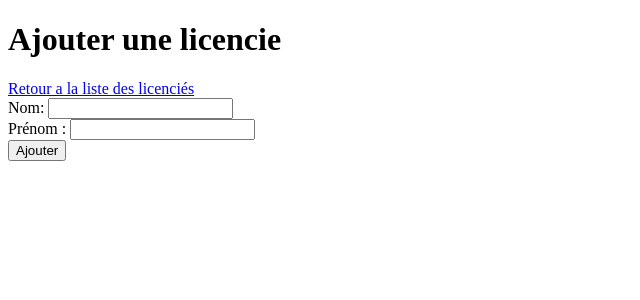
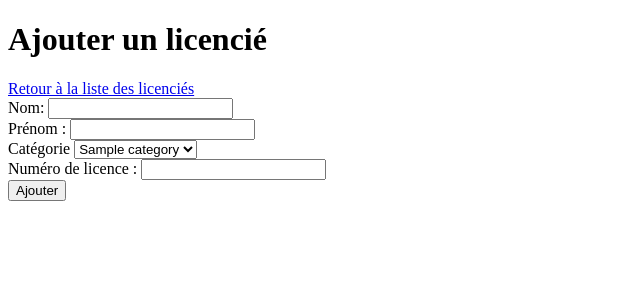
Before and after one commit to yeoem-dev/projet_pw, a PHP site: template views/licencie/add_licencie.php in a window 1280 px wide. Shown: the top 300 px of the page, without its empty margins (0-640 px from the left). Run offline with PHP 8.4, Linux system fonts and the light colour scheme; the template is opened without the code that fills it: most values are stand-ins (such as "Sample title", 1, 10 or a date in 2020).

Commit message:
Ajouter licencié ✔️

```diff
--- a/views/licencie/add_licencie.php
+++ b/views/licencie/add_licencie.php
@@ -2,12 +2,12 @@
 <html lang="fr">
 <head>
     <meta charset="UTF-8">
-    <title>Ajouter un licencie</title>
+    <title>Ajouter un licencié</title>
     <!-- Ajoutez ici vos liens CSS ou styles pour la mise en forme -->
 </head>
 <body>
-    <h1>Ajouter une licencie </h1>
-    <a href="../../views/licencie/home.php">Retour a la liste des licenciés</a>
+    <h1>Ajouter un licencié </h1>
+    <a href="../../views/licencie/home.php">Retour à la liste des licenciés</a>
 
     <form action="../../controllers/licencie/AddLicencieController.php" method="post">
         <label for="nomLicencie">Nom:</label>
@@ -17,7 +17,18 @@
         <input type="text" id="prenomLicencie" name="prenomLicencie" required><br>
 
         <!--Categorie-->
+        <label for="categorieId">Catégorie</label>
+        <select name="categorieId" id="categorieId">
+            <?php foreach ($categories as $categorie): ?>
+                <option value="<?= $categorie->getIdCategorie(); ?>">
+                    <?= $categorie->getNomCategorie(); ?>
+                </option>
+            <?php endforeach; ?>
 
+        </select><br>
+
+        <label for="numLicence">Numéro de licence :</label>
+        <input type="text" id="numLicence" name="numLicence" required><br>
 
         <input type="submit" name="action" value="Ajouter">
     </form>
```
Also changed, not shown: controllers/licencie/AddLicencieController.php (+13 -3 lines).
